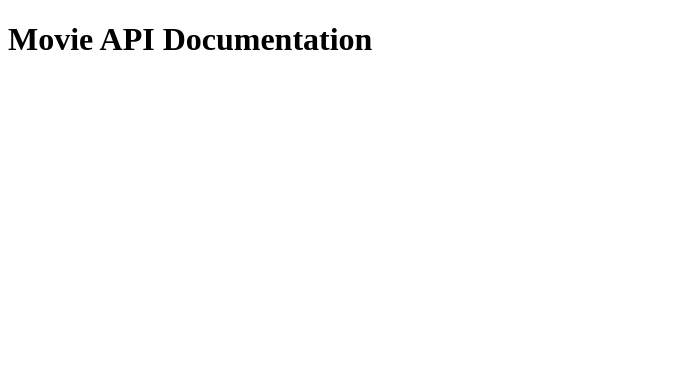
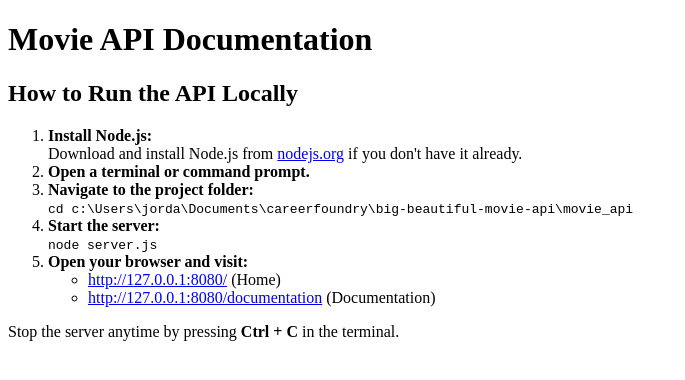
Before and after one commit to redonthehead123/big-beautiful-movie-api, a plain HTML site: page movie_api/documentation.html in a window 1280 px wide. Shown: the whole page, without its empty margins (0-685 px from the left). Drawn offline with Linux system fonts and the light colour scheme.

Commit message:
Instructions
Added instructions for running the server on a local host

```diff
--- a/movie_api/documentation.html
+++ b/movie_api/documentation.html
@@ -7,5 +7,34 @@
 </head>
 <body>
     <h1>Movie API Documentation</h1>
+    <h2>How to Run the API Locally</h2>
+    <ol>
+        <li>
+            <strong>Install Node.js:</strong>
+            <br>
+            Download and install Node.js from <a href="https://nodejs.org/" target="_blank">nodejs.org</a> if you don't have it already.
+        </li>
+        <li>
+            <strong>Open a terminal or command prompt.</strong>
+        </li>
+        <li>
+            <strong>Navigate to the project folder:</strong>
+            <br>
+            <code>cd c:\Users\jorda\Documents\careerfoundry\big-beautiful-movie-api\movie_api</code>
+        </li>
+        <li>
+            <strong>Start the server:</strong>
+            <br>
+            <code>node server.js</code>
+        </li>
+        <li>
+            <strong>Open your browser and visit:</strong>
+            <ul>
+                <li><a href="http://127.0.0.1:8080/" target="_blank">http://127.0.0.1:8080/</a> (Home)</li>
+                <li><a href="http://127.0.0.1:8080/documentation" target="_blank">http://127.0.0.1:8080/documentation</a> (Documentation)</li>
+            </ul>
+        </li>
+    </ol>
+    <p>Stop the server anytime by pressing <strong>Ctrl + C</strong> in the terminal.</p>
 </body>
 </html>
```
Also changed, not shown: movie_api/log.txt (+12 -0 lines).
